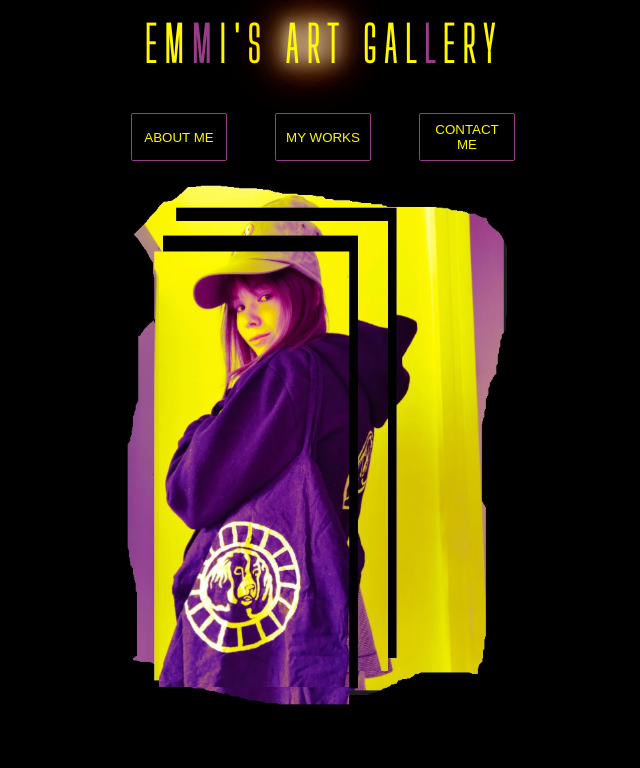
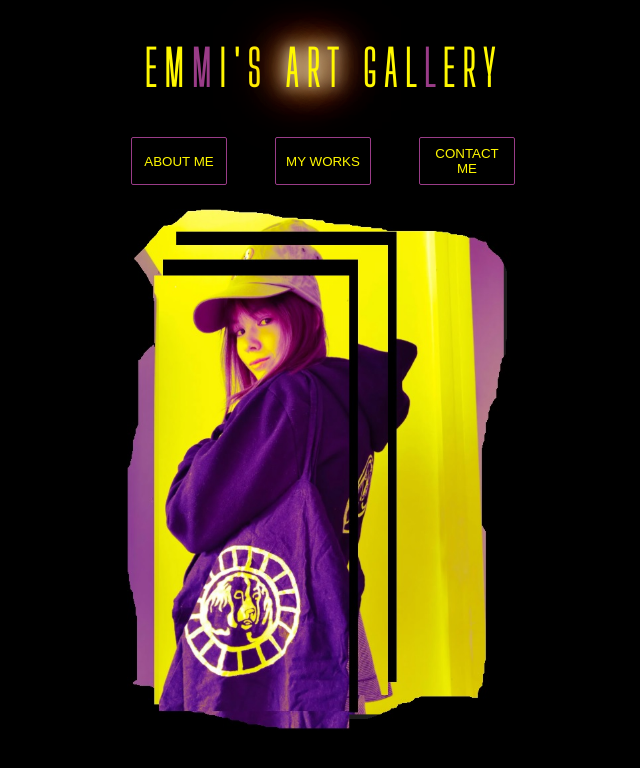
Before and after one commit to emmisk/art_gallery, a React (Create React App) app: page / in a window 1280 px wide. Shown: the top 768 px of the page, without its empty margins (317-957 px from the left). Built offline with nearby package versions, Linux system fonts and the light colour scheme.

Commit message:
add margin-top to body

```diff
--- a/src/index.css
+++ b/src/index.css
@@ -5,6 +5,7 @@
 body {
   margin: 0;
   background-color: #000000;
+  margin-top: 2.5rem;
 }
 
 figure {
```
